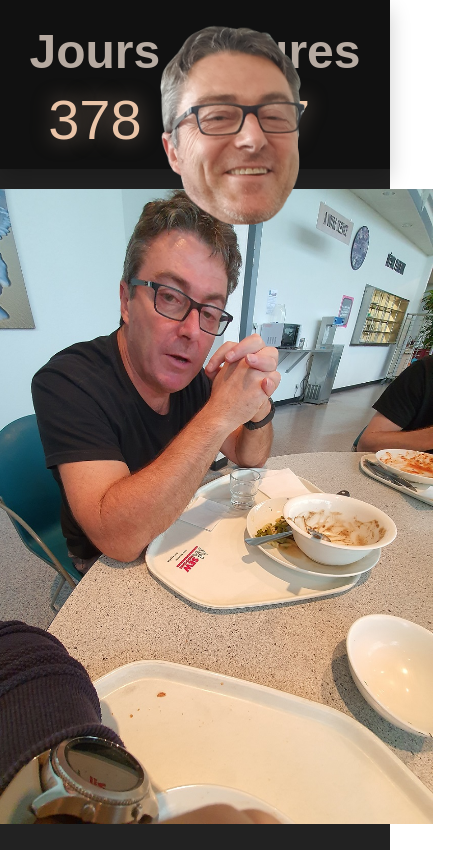
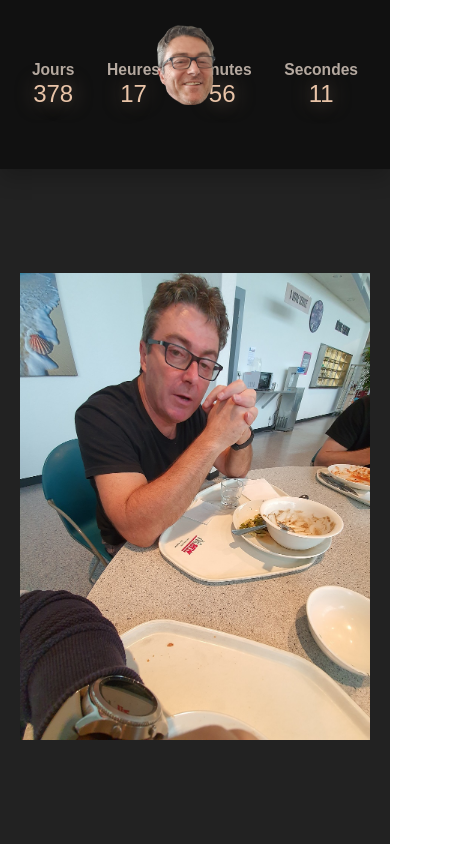
Before and after one commit to LcsGa/la-retraite-d-auguste, a plain HTML site: page index.html in a window 390 px wide. Shown: the whole page, 453 px wide, since content can reach past the window. Drawn offline with Linux system fonts and the light colour scheme.

Commit message:
Update style.css

```diff
--- a/style.css
+++ b/style.css
@@ -31,7 +31,7 @@ main {
   height: 20vh;
   width: 100%;
   display: flex;
-    justify-content: space-evenly;
+  justify-content: space-evenly; /* space-around sur IE pourrit */
   align-items: center;
   font-size: 2rem;
   flex-wrap: wrap;
@@ -54,34 +54,15 @@ main {
 
 /* img */
 
-main img {
-    padding: 20px;
+.img {
   height: 80vh;
+  display: flex;
+  align-items: center;
 }
 
-/* phone display */
-
-@media (max-width: 500px), (max-height: 500px) {
-    main {
-        font-size: 1.5rem;
-    }
-
-    .counter-block {
-        margin: 1.5rem 0.5rem;
-    }
-
-    .counter {
-        font-size: 3.5rem;
-        margin-top: 0.5rem;
-    }
-}
-
-/* phone display not rotated */
-
-@media (max-width: 500px) {
-    main {
-        flex-direction: column;
-    }
+.img img {
+  padding: 20px;
+  max-height: 80vh;
 }
 
 /* head */
@@ -90,3 +71,36 @@ main img {
   height: 200px;
   position: absolute;
 }
+
+/* phone display */
+
+@media (max-width: 500px), (max-height: 500px) {
+  main {
+    font-size: 0.5rem;
+  }
+
+  .counter-bar {
+    height: 20vh;
+    font-size: 0.65rem;
+    flex-wrap: wrap;
+  }
+
+  .counter-block {
+    margin: 0.5rem 0.05rem;
+  }
+
+  .counter {
+    font-size: 1.5rem;
+    margin-top: 0.05rem;
+  }
+
+  main img {
+    padding: 10px;
+    max-width: 100%;
+  }
+
+  .head {
+    height: 80px;
+    position: absolute;
+  }
+}
```
Lines whose indentation alone changed are shown as unchanged.
